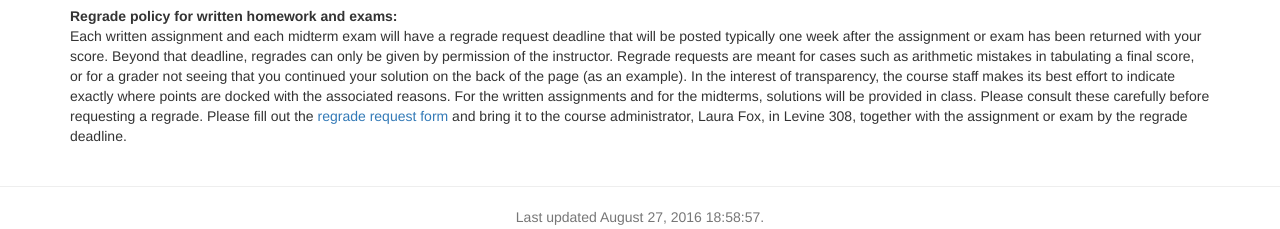
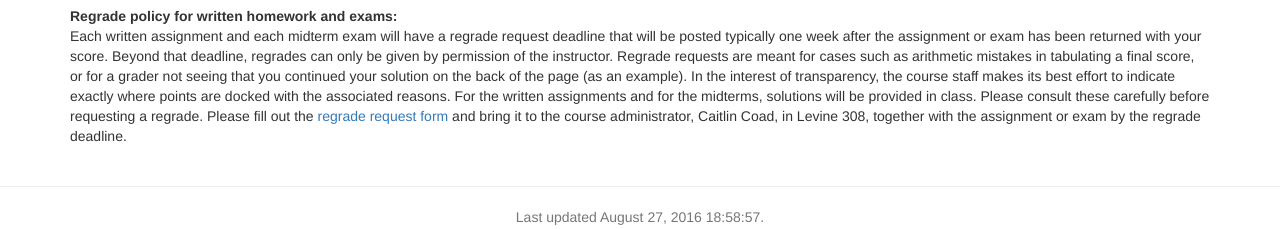
Before and after one commit to vikramkh/course-website-16fa, a Jekyll site: the page built from index.md, in a window 1280 px wide. Shown: the part 1506-1735 px from the top of the page. Built offline with Jekyll 4.4.1, drawn with Linux system fonts in a browser that asks for light colours; nearby versions of some CDN libraries.

Commit message:
Updated course administrator

```diff
--- a/index.md
+++ b/index.md
@@ -158,5 +158,5 @@ Regrade policy for written homework and exams:
     provided in class. Please consult these carefully before requesting a
     regrade. Please fill out the
     [regrade request form](content/hws/regrade_request_16sp.pdf) and bring it to
-    the course administrator, Laura Fox, in Levine 308, together with the
+    the course administrator, Caitlin Coad, in Levine 308, together with the
     assignment or exam by the regrade deadline.
```
